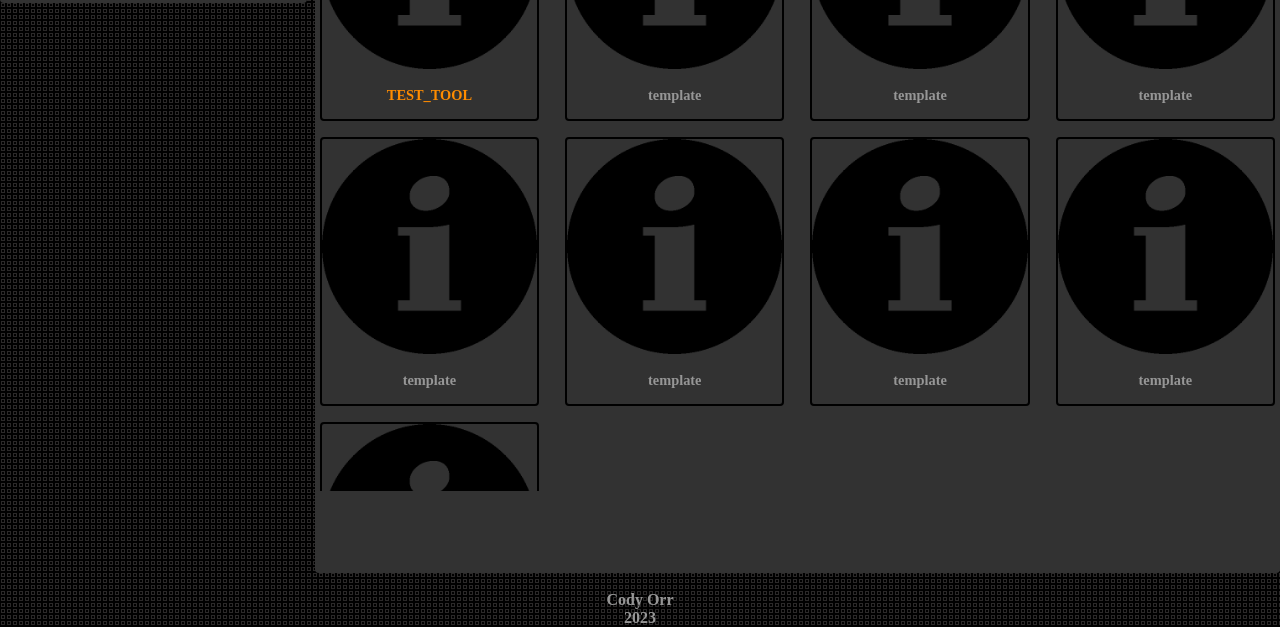
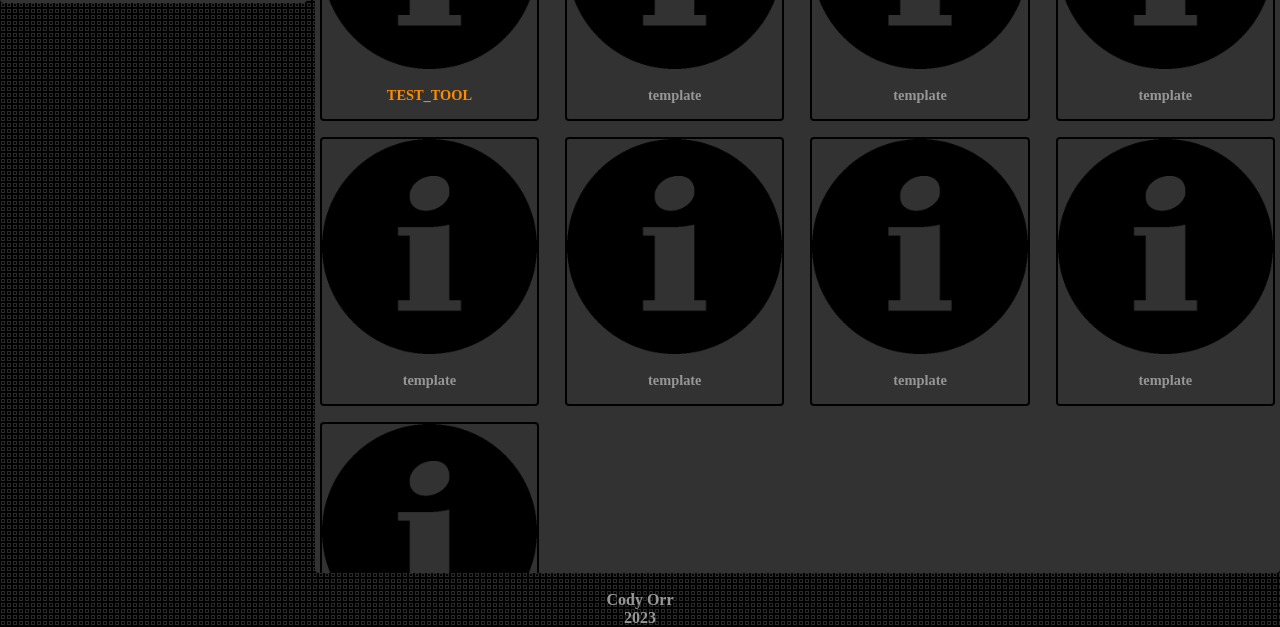
Before and after one commit to codyorr/MyToolSuite, a plain HTML site: page tools.html in a window 1280 px wide. Shown: the part 310-937 px from the top of the page. Drawn offline with Linux system fonts and the light colour scheme.

Commit message:
Update tools.html

```diff
--- a/tools.html
+++ b/tools.html
@@ -56,8 +56,6 @@
                 display: grid;
                 grid-template-columns: repeat(4, 1fr);
                 gap: 1rem;
-                overflow-y: auto;
-                max-height: 80vh;
             }
 
             .box {
```
